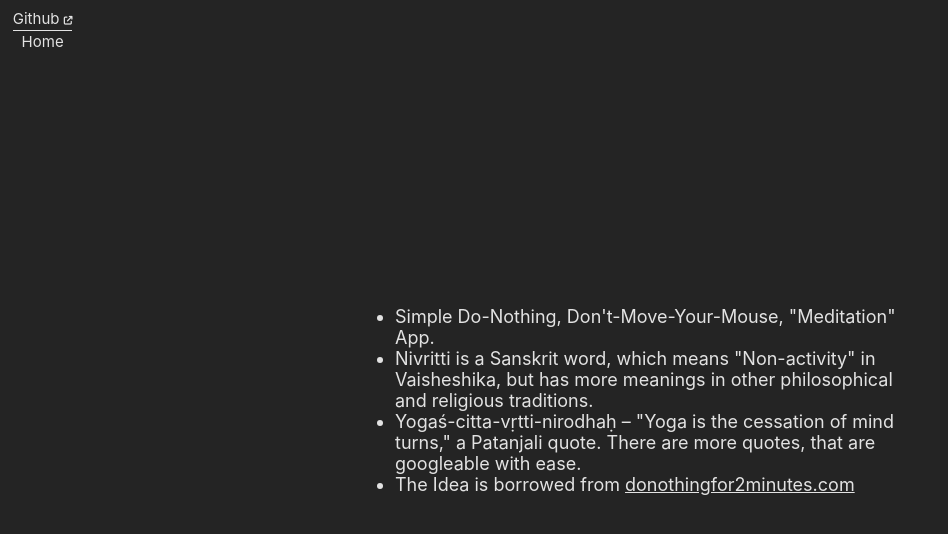
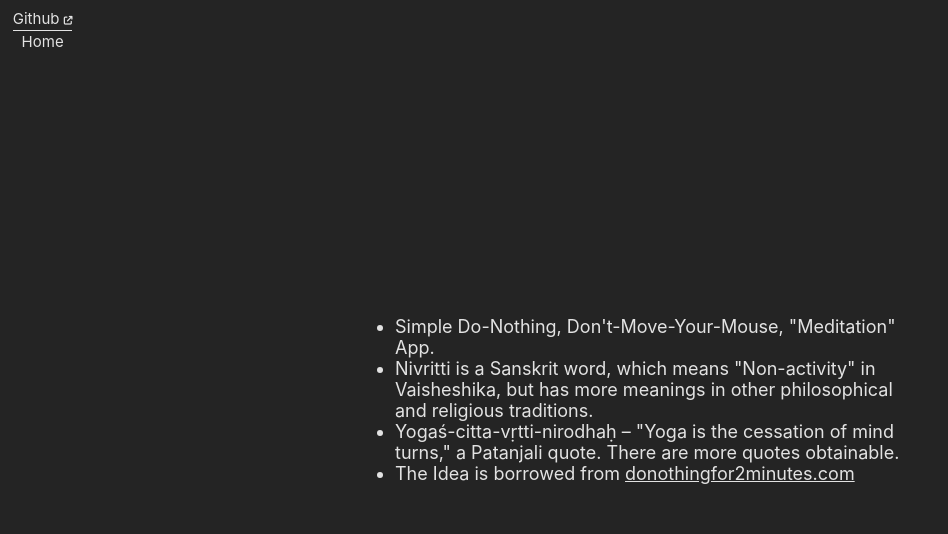
Before and after one commit to siebentod/nivritti, a React (Vite) app: page /about in a window 1280 px wide. Shown: the top 534 px of the page, without its empty margins (0-948 px from the left). Built offline with nearby package versions, Linux system fonts and the light colour scheme.

Commit message:
smallfix

```diff
--- a/src/About.jsx
+++ b/src/About.jsx
@@ -39,8 +39,8 @@ function About() {
             </li>
             <li>
               Yogaś-citta-vṛtti-nirodhaḥ – &#34;Yoga is the cessation of mind
-              turns,&#34; a&nbsp;Patanjali quote. There are more quotes, that
-              are googleable with ease.
+              turns,&#34; a&nbsp;Patanjali quote. There are more quotes
+              obtainable.
             </li>
             {/* <li>
               There are also more then 5 quotes that are not too hard to find on
--- a/src/App.jsx
+++ b/src/App.jsx
@@ -303,7 +303,7 @@ function App() {
     <>
       <Modal isOpen={modalIsOpen} onClose={closeModal} onYes={handleYes} />
       <main className={mode}>
-        {(timerState === 'completed' || timerState === 'saved') && (
+        {timerState !== 'inProcess' && (
           <div className="links">
             <div className="link link__github">
               <a href="https://github.com/siebentod/">
```
